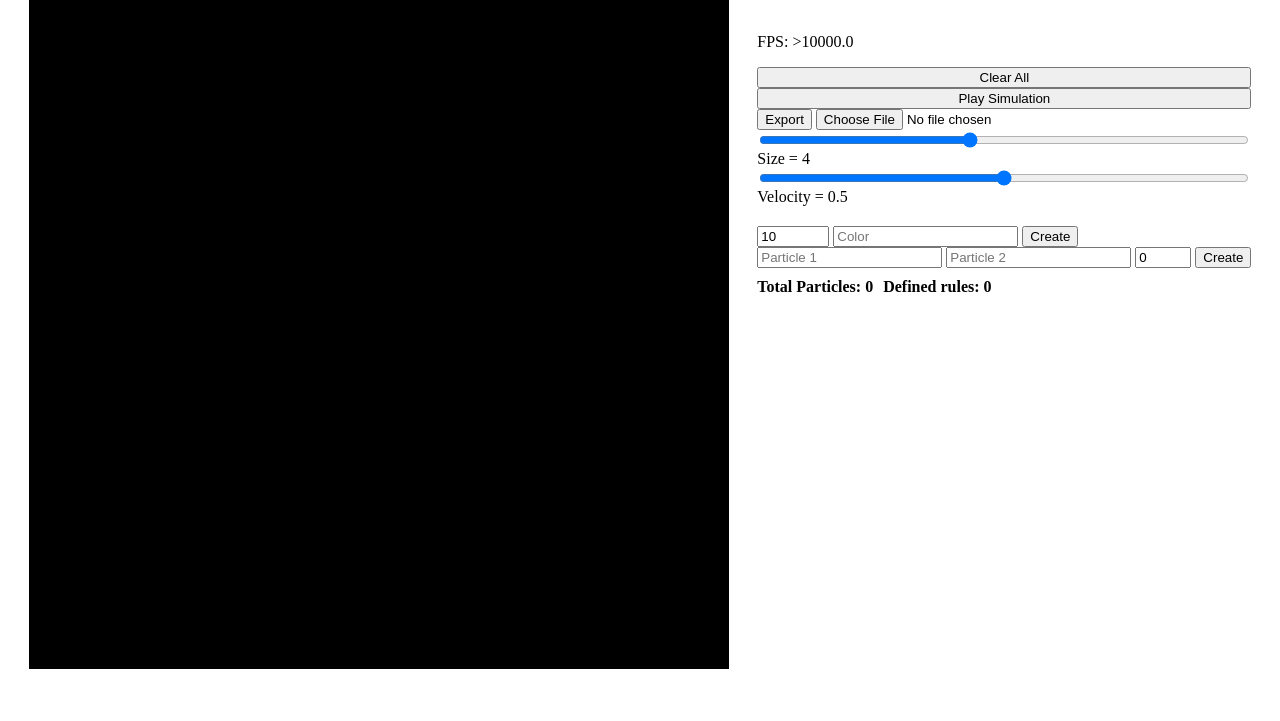
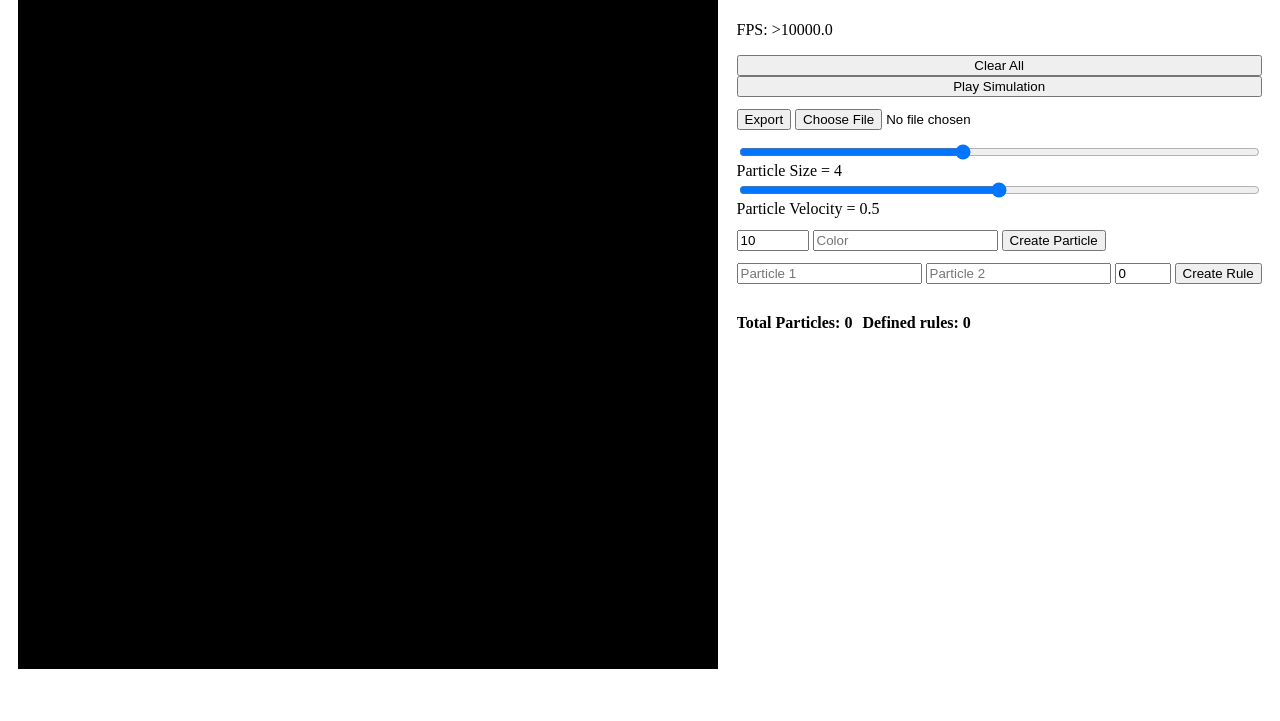
Before and after one commit to Damian1255/Particle-Simulator, a plain HTML site: page index.html in a window 1280 px wide. Shown: the part 79-800 px from the top of the page. Drawn offline with Linux system fonts and the light colour scheme.

Commit message:
UI changes

```diff
--- a/css/style.css
+++ b/css/style.css
@@ -73,6 +73,18 @@ body {
   transition: max-height 0.2s ease-out;
 }
 
+.rule-delete {
+  float: right;
+}
+
+.export {
+  margin: 12px 0px;
+}
+
+.create-rules, .create-particles {
+  margin-top: 12px;
+}
+
 @media only screen and (max-width: 768px) {
   body {
     flex-direction: column;
--- a/index.html
+++ b/index.html
@@ -13,6 +13,7 @@
     </section>
     <section class="display">
       <div class="container">
+        <h1>Particle Simulator</h1>
         <p id="fps-display">FPS: 0.0</p>
         <input type="button" value="Clear All" onclick="reset()">
         <input type="button" id="state-btn" value="Play Simulation">
@@ -21,22 +22,23 @@
           <input type="file" accept="application/JSON" onchange="importFile(this)">
         </div>
         <input type="range" name="Particle Size" min="1" max="8" value="4" id="size-slider">
-        <label id="size-display" for="Particle Size">Size = 4</label>
+        <label id="size-display" for="Particle Size">Particle Size = 4</label>
         <input type="range" name="velocity" min="0" max="100" value="50" id="velocity-slider">
-        <label id="velocity-display" for="velocity">Velocity = 0.5</label>
-      </div>
-      <div class="container">
+        <label id="velocity-display" for="velocity">Particle Velocity = 0.5</label>
         <div class="create-particles">
           <input type="number" id="create-amount" min="0" max="1000" value="10" placeholder="Amount">
           <input type="text" id="create-color" value="" placeholder="Color">
-          <input type="button" id="particles-btn" value="Create">
+          <input type="button" id="particles-btn" value="Create Particle">
         </div>
         <div class="create-rules">
           <input type="text" id="rule1-color" value="" placeholder="Particle 1">
           <input type="text" id="rule2-color" value="" placeholder="Particle 2">
           <input type="number" id="rule-force" min="-1" max="1" value="0" placeholder="Force">
-          <input type="button" id="rule-btn" value="Create">
+          <input type="button" id="rule-btn" value="Create Rule">
         </div>
+      </div>
+
+      <div class="container">
         <div class="stats">
           <div class="particles-display" id="particles-display"></div>
           <div class="rules-display" id="rules-display"></div>
--- a/js/ui.js
+++ b/js/ui.js
@@ -30,10 +30,10 @@ setInterval(function () {
 
 function updateUI() {
   velocity_slider.value = velocity * 100;
-  velocity_display.innerHTML = "Velocity = " + velocity;
+  velocity_display.innerHTML = "Particle Velocity = " + velocity;
 
   size_slider.value = size
-  size_display.innerHTML = "Size = " + size;
+  size_display.innerHTML = "Particle Size = " + size;
 
   if (paused) {
     state_button.value = "Play Simulation";
```
